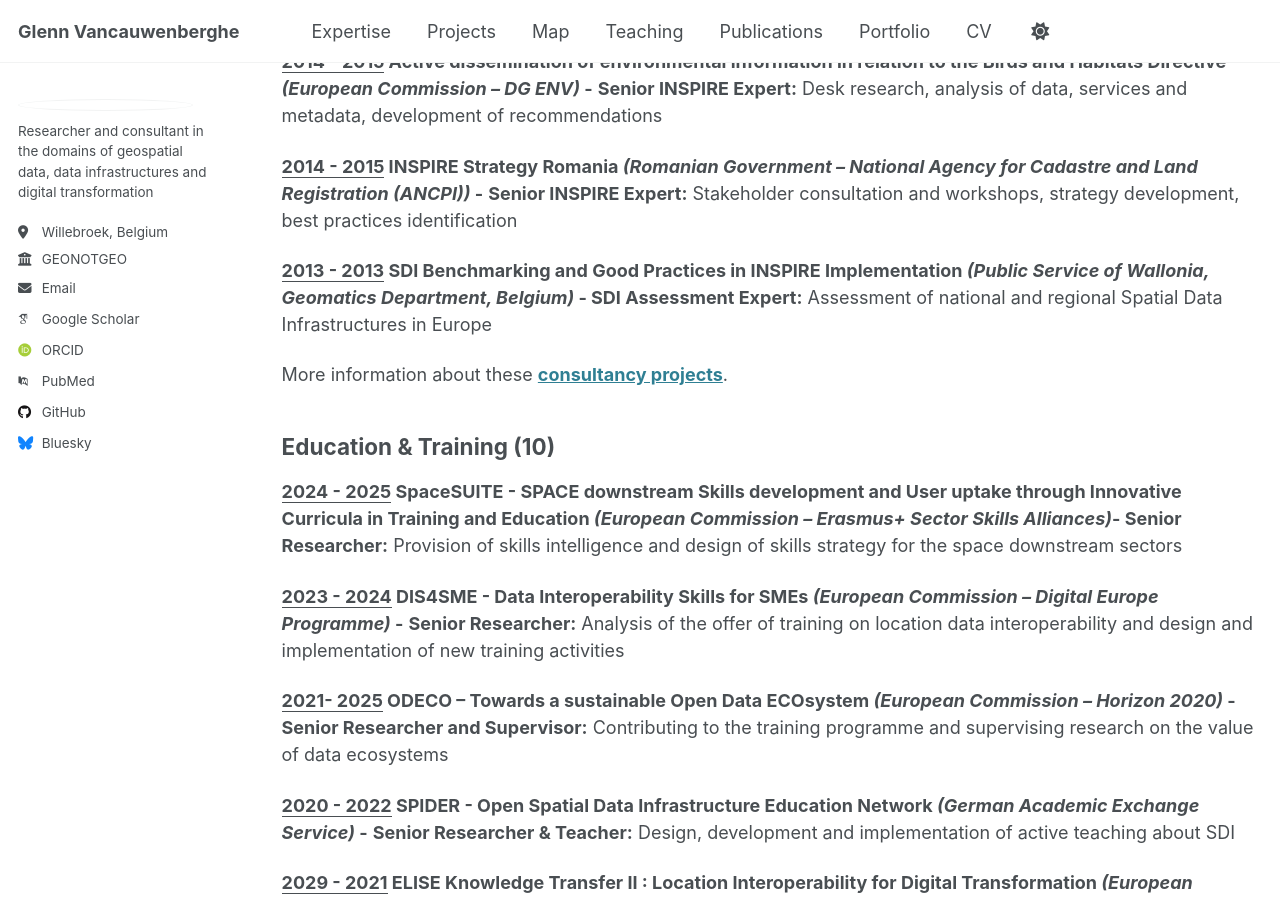
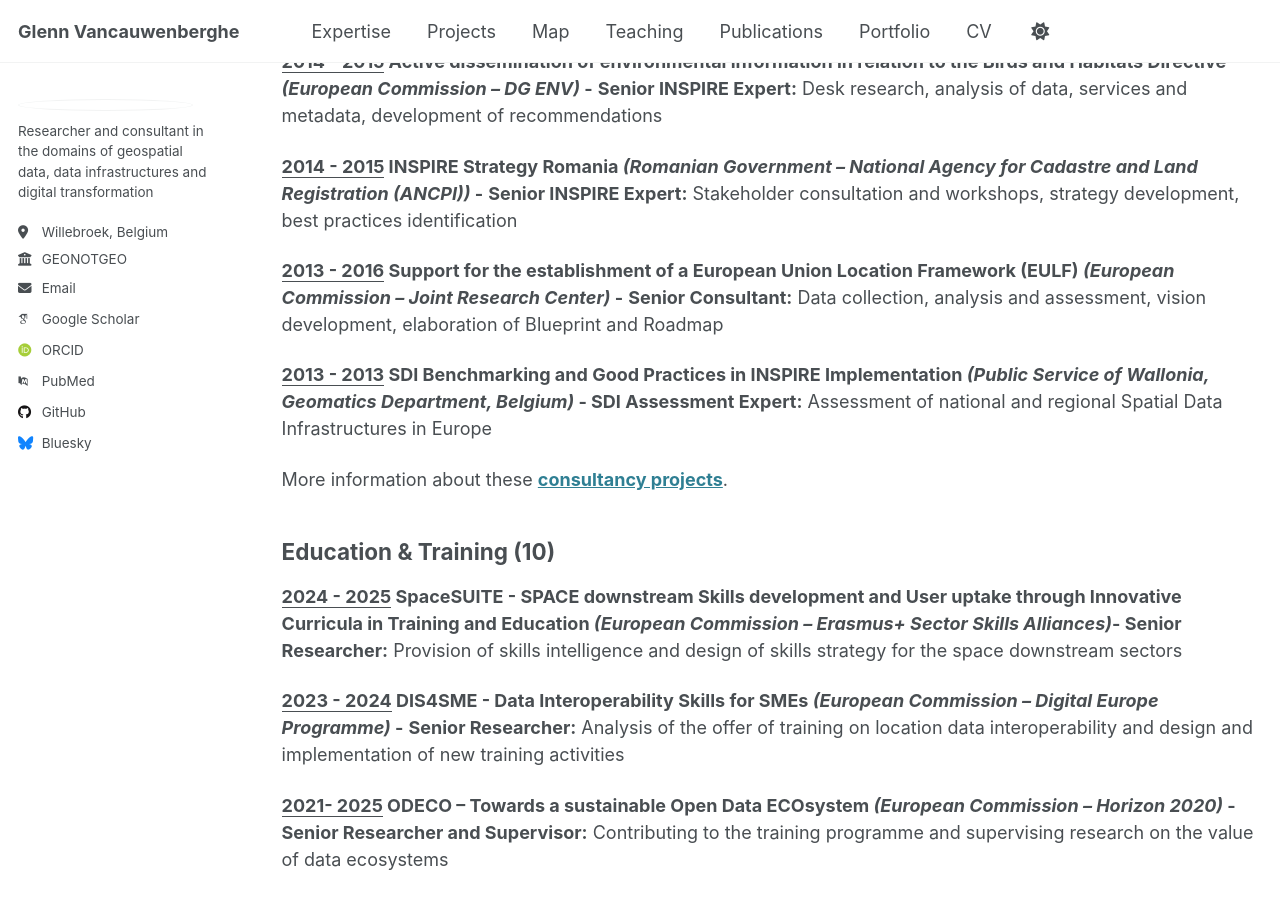
Before and after one commit to GVancauwenberghe/gvancauwenberghe.github.io, a Jekyll site: the page built from _pages/projects.md, in a window 1280 px wide and 900 px high, scrolled down 1742 px. Built offline with Jekyll 4.4.1, drawn with Linux system fonts in a browser that asks for light colours; some web fonts are replaced.

Commit message:
Update projects.md

```diff
--- a/_pages/projects.md
+++ b/_pages/projects.md
@@ -58,6 +58,9 @@
 
 **<ins>2014 - 2015</ins> INSPIRE Strategy Romania _(Romanian Government –  National Agency for Cadastre and Land Registration (ANCPI))_ -**
 **Senior INSPIRE Expert:** Stakeholder consultation and workshops, strategy development, best practices identification
+
+**<ins>2013 - 2016</ins>  Support for the establishment of a European Union Location Framework (EULF) _(European Commission –  Joint Research Center)_ -**
+**Senior Consultant:** Data collection, analysis and assessment, vision development, elaboration of Blueprint and Roadmap
 
 **<ins>2013 - 2013</ins>   SDI Benchmarking and Good Practices in INSPIRE Implementation _(Public Service of Wallonia, Geomatics Department, Belgium)_ -
 SDI Assessment Expert:**   Assessment of national and regional Spatial Data Infrastructures in Europe
```
